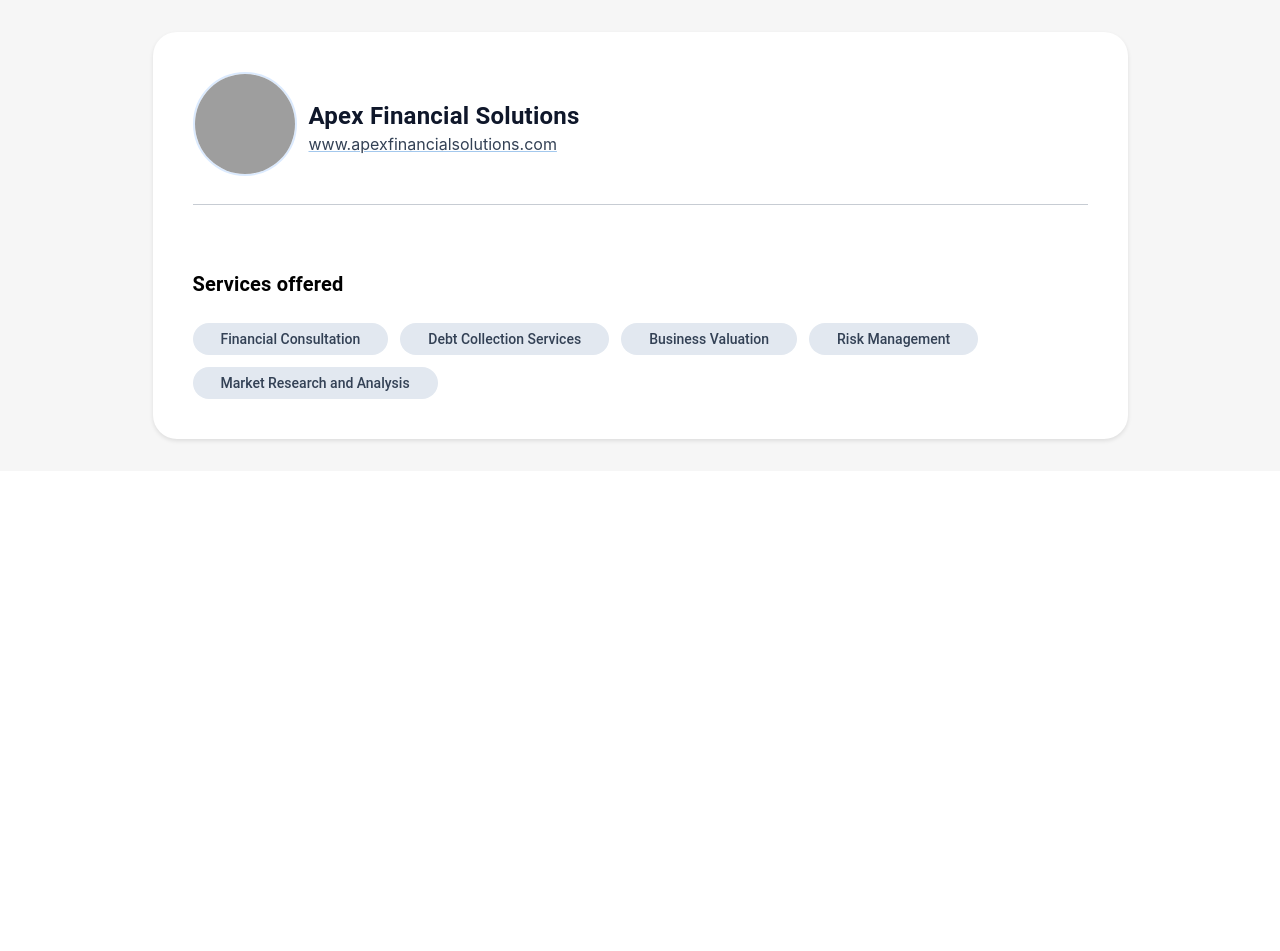
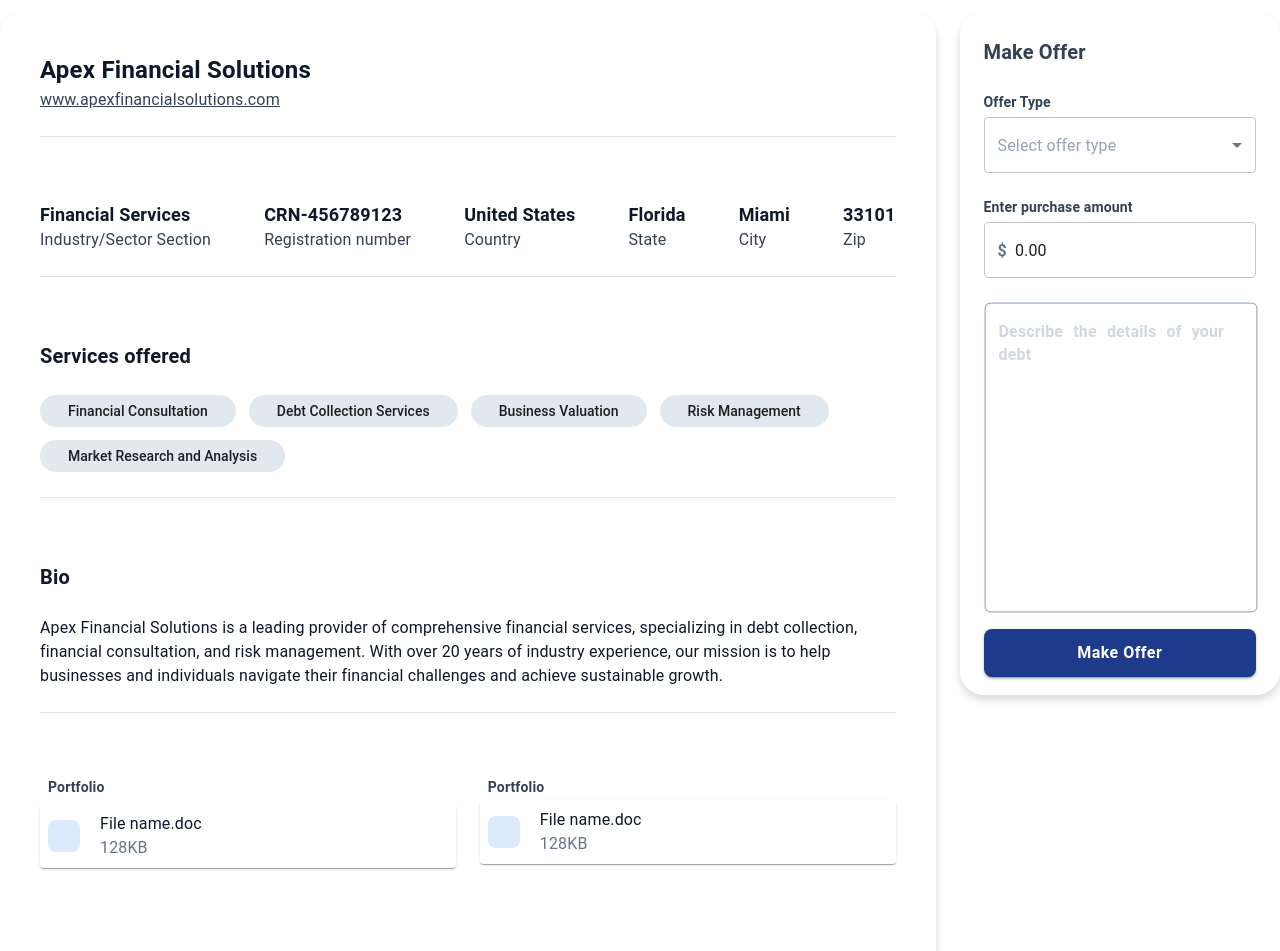
Before and after one commit to pandeytanish/React-MUI, a React (Create React App) app: page / in a window 1280 px wide. Shown: the top 951 px of the page. Before the commit the page ends 800 px from the top, so only its background shows below. Built offline with nearby package versions, Linux system fonts and the light colour scheme; grey boxes are pictures that could not be loaded.

Commit message:
buyer protfolio

```diff
--- a/src/App.js
+++ b/src/App.js
@@ -33,8 +33,8 @@ function App() {
 {/* <TemplateDesign/> */}
 {/* <DebtBuyerInfo/>  */}
 {/* <MedicalDebtPackage/> */}
-{/* <BuyersPortfolio/> */}
-<BuyerCard/>
+<BuyersPortfolio/>
+{/* <BuyerCard/> */}
    </>
   );
 }
--- a/src/BuyersPortfolio.jsx
+++ b/src/BuyersPortfolio.jsx
@@ -1,67 +1,63 @@
 import React from 'react';
-import {  Box, Typography, Chip, Paper, Divider, Select, MenuItem, TextField, Button } from '@mui/material';
+import { Card, Box, Typography, IconButton, Chip, Divider, Select, MenuItem, TextField, Button } from '@mui/material';
 import CompanyLogo from './Assets/viewcircle_.png'
-
-
-
-
+import { MoreVert as MoreVertIcon, Description as DescriptionIcon } from '@mui/icons-material';
 const BuyersPortfolio = () => {
 
-
   return (
-    <Box sx={{ display : 'flex' , gap : '24px', justifyContent : 'center', marginTop : "12px"}}>
-      <Box sx={{ padding: '40px', boxShadow: 'rgba(0, 0, 0, 0.35) 0px 5px 15px', borderRadius: '24px', width: '895px', height: '880px', display: 'flex', flexDirection : "column", gap : '24px' }}>
-        <Box sx={{ display: 'flex', alignItems: 'center', gap : '12px' }}>
-          <img src={CompanyLogo} alt="Company Logo" style={{ marginRight: 16, borderRadius: '100px', border : '2px solid #DBEAFE' }} />
+    <Box style={{ display: 'flex', gap: '24px', justifyContent: 'center', marginTop: "12px" }}>
+      <Box style={{ padding: '40px', boxShadow: 'rgba(0, 0, 0, 0.15) 0px 5px 8px', borderRadius: '24px', width: '895px', height: '880px', display: 'flex', flexDirection: "column", gap: '24px' }}>
+        <Box style={{ display: 'flex', alignItems: 'center', gap: '12px' }}>
+          {/* <img src={CompanyLogo} alt="Company Logo" style={{ marginRight: 16, borderRadius: '100px', border: '2px solid #DBEAFE' }} /> */}
           <Box>
-            <Typography sx={{fontSize : '24px', fontWeight : '700',color : '#0F172A'}} >Apex Financial Solutions</Typography>
-            <Typography sx={{fontSize : '16px', fontWeight : '400', color : '#334155'}}>www.apexfinancialsolutions.com</Typography>
+            <Typography style={{ fontSize: '24px', fontWeight: '700', color: '#0F172A' }}>Apex Financial Solutions</Typography>
+            <Typography style={{ fontSize: '16px', fontWeight: '400', color: '#334155', textDecorationLine: 'underline', textDecorationColor: '#334155' }}>www.apexfinancialsolutions.com</Typography>
           </Box>
         </Box>
         <Divider />
-        <Box sx={{ display: 'flex', justifyContent: 'space-between', paddingTop : '40px'}}>
+        <Box style={{ display: 'flex', justifyContent: 'space-between', paddingTop: '40px' }}>
           <Box>
-            <Typography sx={{fontSize : '18px' , fontWeight : '600', color :'#0F172A'}}>Financial Services</Typography>
-            <Typography sx={{fontSize : '16px', fontWeight : '400' , color : '#334155'}}>Industry/Sector Section</Typography>
+            <Typography style={{ fontSize: '18px', fontWeight: '600', color: '#0F172A' }}>Financial Services</Typography>
+            <Typography style={{ fontSize: '16px', fontWeight: '400', color: '#334155' }}>Industry/Sector Section</Typography>
           </Box>
           <Box>
-            <Typography sx={{fontSize : '18px' , fontWeight : '600', color :'#0F172A'}}>CRN-456789123</Typography>
-            <Typography sx={{fontSize : '16px', fontWeight : '400' , color : '#334155'}}>Registration number</Typography>
+            <Typography style={{ fontSize: '18px', fontWeight: '600', color: '#0F172A' }}>CRN-456789123</Typography>
+            <Typography style={{ fontSize: '16px', fontWeight: '400', color: '#334155' }}>Registration number</Typography>
           </Box>
           <Box>
-            <Typography sx={{fontSize : '18px' , fontWeight : '600', color :'#0F172A'}}>United States</Typography>
-            <Typography sx={{fontSize : '16px', fontWeight : '400' , color : '#334155'}}>Country</Typography>
+            <Typography style={{ fontSize: '18px', fontWeight: '600', color: '#0F172A' }}>United States</Typography>
+            <Typography style={{ fontSize: '16px', fontWeight: '400', color: '#334155' }}>Country</Typography>
           </Box>
           <Box>
-            <Typography sx={{fontSize : '18px' , fontWeight : '600', color :'#0F172A'}}>Florida</Typography>
-            <Typography sx={{fontSize : '16px', fontWeight : '400' , color : '#334155'}}>State</Typography>
+            <Typography style={{ fontSize: '18px', fontWeight: '600', color: '#0F172A' }}>Florida</Typography>
+            <Typography style={{ fontSize: '16px', fontWeight: '400', color: '#334155' }}>State</Typography>
           </Box>
           <Box>
-            <Typography sx={{fontSize : '18px' , fontWeight : '600', color :'#0F172A'}}>Miami</Typography>
-            <Typography sx={{fontSize : '16px', fontWeight : '400' , color : '#334155'}}>City</Typography>
+            <Typography style={{ fontSize: '18px', fontWeight: '600', color: '#0F172A' }}>Miami</Typography>
+            <Typography style={{ fontSize: '16px', fontWeight: '400', color: '#334155' }}>City</Typography>
           </Box>
           <Box>
-            <Typography sx={{fontSize : '18px' , fontWeight : '600', color :'#0F172A'}}>33101</Typography>
-            <Typography sx={{fontSize : '16px', fontWeight : '400' , color : '#334155'}}>Zip</Typography>
+            <Typography style={{ fontSize: '18px', fontWeight: '600', color: '#0F172A' }}>33101</Typography>
+            <Typography style={{ fontSize: '16px', fontWeight: '400', color: '#334155' }}>Zip</Typography>
           </Box>
         </Box>
 
         <Divider />
 
-        <Box sx={{ paddingTop : '40px', display : 'flex', flexDirection : 'column', gap : '24px' }}>
-          <Typography sx={{fontSize : '20px', fontWeight : '600' , color: '#0F172A'}}>Services offered</Typography>
-          <Box>
-            <Chip  label="Financial Consultation" sx={{ marginRight: 1, marginBottom: 1, padding: '8px 16px 8px 16px', backgroundColor : '#E2E8F0', fontSize : '14px', fontWeight : '500' }} />
-            <Chip label="Debt Collection Services" sx={{ marginRight: 1, marginBottom: 1,padding: '8px 16px 8px 16px', backgroundColor : '#E2E8F0', fontSize : '14px', fontWeight : '500' }} />
-            <Chip label="Business Valuation" sx={{ marginRight: 1, marginBottom: 1,padding: '8px 16px 8px 16px', backgroundColor : '#E2E8F0', fontSize : '14px', fontWeight : '500' }} />
-            <Chip label="Risk Management" sx={{ marginRight: 1, marginBottom: 1,padding: '8px 16px 8px 16px', backgroundColor : '#E2E8F0', fontSize : '14px', fontWeight : '500' }} />
-            <Chip label="Market Research and Analysis" sx={{ marginRight: 1, marginBottom: 1,padding: '8px 16px 8px 16px', backgroundColor : '#E2E8F0' , fontSize : '14px', fontWeight : '500'}} />
+        <Box style={{ paddingTop: '40px', display: 'flex', flexDirection: 'column', gap: '24px' }}>
+          <Typography style={{ fontSize: '20px', fontWeight: '600', color: '#0F172A' }}>Services offered</Typography>
+          <Box style={{ display: 'flex', flexWrap: 'wrap', gap: '12px' }} >
+            <Chip label="Financial Consultation" style={{ marginRight: 1, marginBottom: 1, padding: '8px 16px 8px 16px', backgroundColor: '#E2E8F0', fontSize: '14px', fontWeight: '500' }} />
+            <Chip label="Debt Collection Services" style={{ marginRight: 1, marginBottom: 1, padding: '8px 16px 8px 16px', backgroundColor: '#E2E8F0', fontSize: '14px', fontWeight: '500' }} />
+            <Chip label="Business Valuation" style={{ marginRight: 1, marginBottom: 1, padding: '8px 16px 8px 16px', backgroundColor: '#E2E8F0', fontSize: '14px', fontWeight: '500' }} />
+            <Chip label="Risk Management" style={{ marginRight: 1, marginBottom: 1, padding: '8px 16px 8px 16px', backgroundColor: '#E2E8F0', fontSize: '14px', fontWeight: '500' }} />
+            <Chip label="Market Research and Analysis" style={{ marginRight: 1, marginBottom: 1, padding: '8px 16px 8px 16px', backgroundColor: '#E2E8F0', fontSize: '14px', fontWeight: '500' }} />
           </Box>
         </Box>
-        <Divider/>
-        <Box sx={{ display : 'flex', flexDirection : 'column', gap : '24px', paddingTop : '40px' }}>
-          <Typography sx={{fontSize : '20px', fontWeight : '600', color : '#0F172A'}}>Bio</Typography>
-          <Typography sx={{fontSize : '16px', fontWeight : '400', color : '#0F172A'}}>
+        <Divider />
+        <Box style={{ display: 'flex', flexDirection: 'column', gap: '24px', paddingTop: '40px' }}>
+          <Typography style={{ fontSize: '20px', fontWeight: '600', color: '#0F172A' }}>Bio</Typography>
+          <Typography style={{ fontSize: '16px', fontWeight: '400', color: '#0F172A' }}>
             Apex Financial Solutions is a leading provider of comprehensive financial services, specializing in debt collection,
             financial consultation, and risk management. With over 20 years of industry experience, our mission is to help
             businesses and individuals navigate their financial challenges and achieve sustainable growth.
@@ -70,55 +66,90 @@ const BuyersPortfolio = () => {
 
         <Divider />
 
-        <Box sx={{display : 'flex', gap : '24px', paddingTop: '40px'}}>
-          <Box sx={{width :"50%"}}>
-          <Typography variant="h6">Portfolio</Typography>
-          <Paper sx={{ display: 'flex', alignItems: 'center', justifyContent: 'space-between', padding: 2, marginBottom: 2 }}>
-            <Typography variant="body2">File name.doc</Typography>
-            <Typography variant="body2">128 KB</Typography>
-          </Paper>
+        <Box style={{ display: 'flex', gap: '24px', paddingTop: '40px' }}>
+          <Box style={{ width: "50%", display: 'flex', flexDirection: 'column', gap: '4px' }}>
+            <Typography style={{ fontSize: '14px', fontWeight: '700', color: '#334155', marginLeft: '8px', marginBottom: '2px' }} >Portfolio</Typography>
+            <Card sx={{ display: 'flex', alignItems: 'center', padding: '8px 4px 8px 8px', gap: '16px' }}>
+              <Box style={{ backgroundColor: '#DBEAFE', display: 'flex', gap: '10px', padding: '16px', borderRadius: '8px' }}>
+                {/* <DescriptionIcon /> */}
+              </Box>
+              <Box sx={{ flex: '1 0 auto', marginLeft: '4px' }}>
+                <Typography style={{ fontSize: '16px', fontWeight: '400', color: '#0F172A' }}>File name.doc </Typography>
+                <Typography style={{ fontSize: '16px', fontWeight: '400', color: '#64748B' }}>
+                  128KB
+                </Typography>
+              </Box>
+              <IconButton>
+                {/* <MoreVertIcon /> */}
+              </IconButton>
+            </Card>
           </Box>
-          <Box  sx={{width :"50%"}}>
-          <Typography variant="h6">Portfolio</Typography>
-          <Paper sx={{ display: 'flex', alignItems: 'center', justifyContent: 'space-between', padding: 2 }}>
-            <Typography variant="body2">File name.doc</Typography>
-            <Typography variant="body2">128 KB</Typography>
-          </Paper>
+          <Box style={{ width: "50%", flexDirection: 'column', gap: '4px' }}>
+            <Typography style={{ fontSize: '14px', fontWeight: '700', color: '#334155', marginLeft: '8px', marginBottom: '2px' }}>Portfolio</Typography>
+            <Card sx={{ display: 'flex', alignItems: 'center', padding: '8px 4px 8px 8px', gap: '16px' }}>
+              <Box style={{ backgroundColor: '#DBEAFE', display: 'flex', gap: '10px', padding: '16px', borderRadius: '8px' }}>
+                {/* <DescriptionIcon /> */}
+              </Box>
+              <Box sx={{ flex: '1 0 auto', marginLeft: '4px' }}>
+                <Typography style={{ fontSize: '16px', fontWeight: '400', color: '#0F172A' }}>File name.doc </Typography>
+                <Typography style={{ fontSize: '16px', fontWeight: '400', color: '#64748B' }}>
+                  128KB
+                </Typography>
+              </Box>
+              <IconButton>
+                {/* <MoreVertIcon /> */}
+              </IconButton>
+            </Card>
           </Box>
         </Box>
+
       </Box>
-{/* //////////////////////// */}
       <Box
-        sx={{ height : '630px', width: '300px',padding: '16px',borderRadius: '16px',boxShadow: 'rgba(0, 0, 0, 0.35) 0px 5px 15px'}}>
-        <Typography variant="h6" sx={{ marginBottom: '16px' }}>
+        style={{ height: '635px', width: '285px', padding: '24px', borderRadius: '24px', display : 'flex', flexDirection : 'column', gap : '24px' ,boxShadow: 'rgba(0, 0, 0, 0.15) 0px 5px 8px' }}>
+        <Typography variant="h6" style={{ fontSize : '20px' , fontWeight : '600' , color :'#334155' }}>
           Make Offer
         </Typography>
-        <Typography variant="body1" sx={{ marginBottom: '8px' }}>
+        <Box style={{display : 'flex', flexDirection : 'column', gap : '4px'}}>
+        <Typography  style={{ fontSize : '14px', fontWeight :'700' , color :'#334155'  }}>
           Offer Type
         </Typography>
         <Select
           defaultValue=""
           fullWidth
-          sx={{ marginBottom: '16px' }}
+          style={{  fontSize : '16px' , fontWeight : '400' , color : '#94A3B8' }}
           displayEmpty
         >
           <MenuItem value="" disabled>
             Select offer type
           </MenuItem>
+          <MenuItem value="" disabled>
+            Select offer type
+          </MenuItem>
 
         </Select>
-        <Typography variant="body1" sx={{ marginBottom: '8px' }}>
+        </Box>
+        <Box style={{display : 'flex', flexDirection : 'column', gap : '4px'}}>
+        <Typography style={{ fontSize : '14px', fontWeight :'700' , color :'#334155'  }}>
           Enter purchase amount
         </Typography>
         <TextField fullWidth type="number"
           InputProps={{
-            startAdornment: <Box component="span" sx={{ marginRight: '8px' }}>$</Box>,
+            startAdornment: <Box component="span" style={{ marginRight: '8px' , fontSize : '16px' , fontWeight : '700' , color :'#64748B' }}>$</Box>,
           }}
           defaultValue="0.00"
-          sx={{ marginBottom: '16px' }}
+          style={{ fontSize : '16px' , fontWeight : '400' , color : '#94A3B8' }}
         />
-        <TextField fullWidth multiline placeholder='Optionally, add an appeal to the owner of the debt, explaining why you are the best firm to handle this debt.' minRows={4} variant="outlined" sx={{ marginBottom: '16px' }}/>
-        <Button variant="contained" fullWidth sx={{ backgroundColor: '#0d47a1', color: 'white' }}>
+        </Box>
+        <TextField  fullWidth multiline placeholder='Describe the details of your debt ' minRows={12} variant="outlined" style={{  borderRadius : '8px' , border : '1px solid #CBD5E1' , marginBottom : '-8px'}}
+          inputProps={{
+            style: {
+              fontSize: '16px',
+              fontWeight : '600' ,
+               color : '#94A3B8',
+               wordSpacing : '6px'
+            },
+          }} />
+        <Button variant="contained" fullWidth style={{ fontSize : '16px', fontWeight : '700', backgroundColor: '#1E3A8A', color: 'white' , padding :'10px 16px 10px 16px' , borderRadius : '8px' ,textTransform: 'none' }}>
           Make Offer
         </Button>
       </Box>
```
